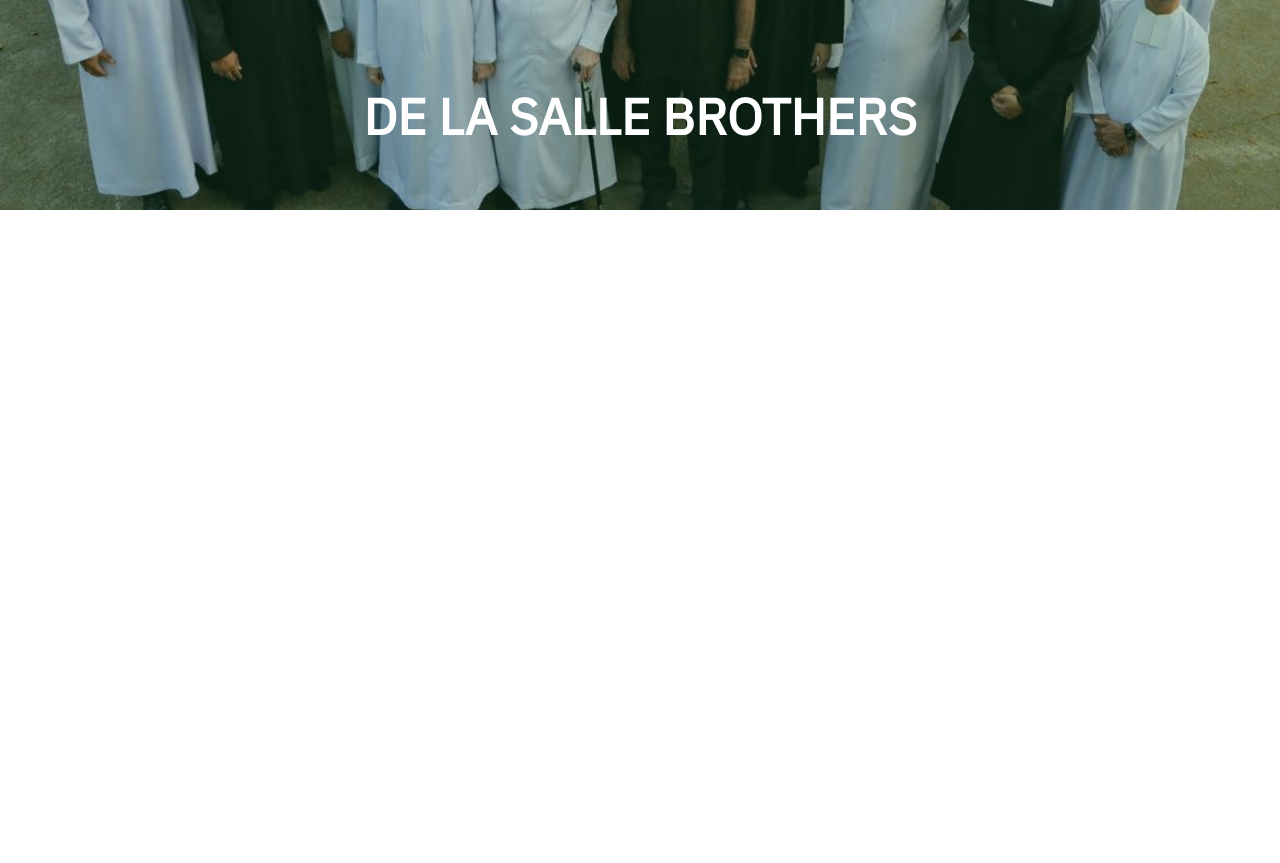
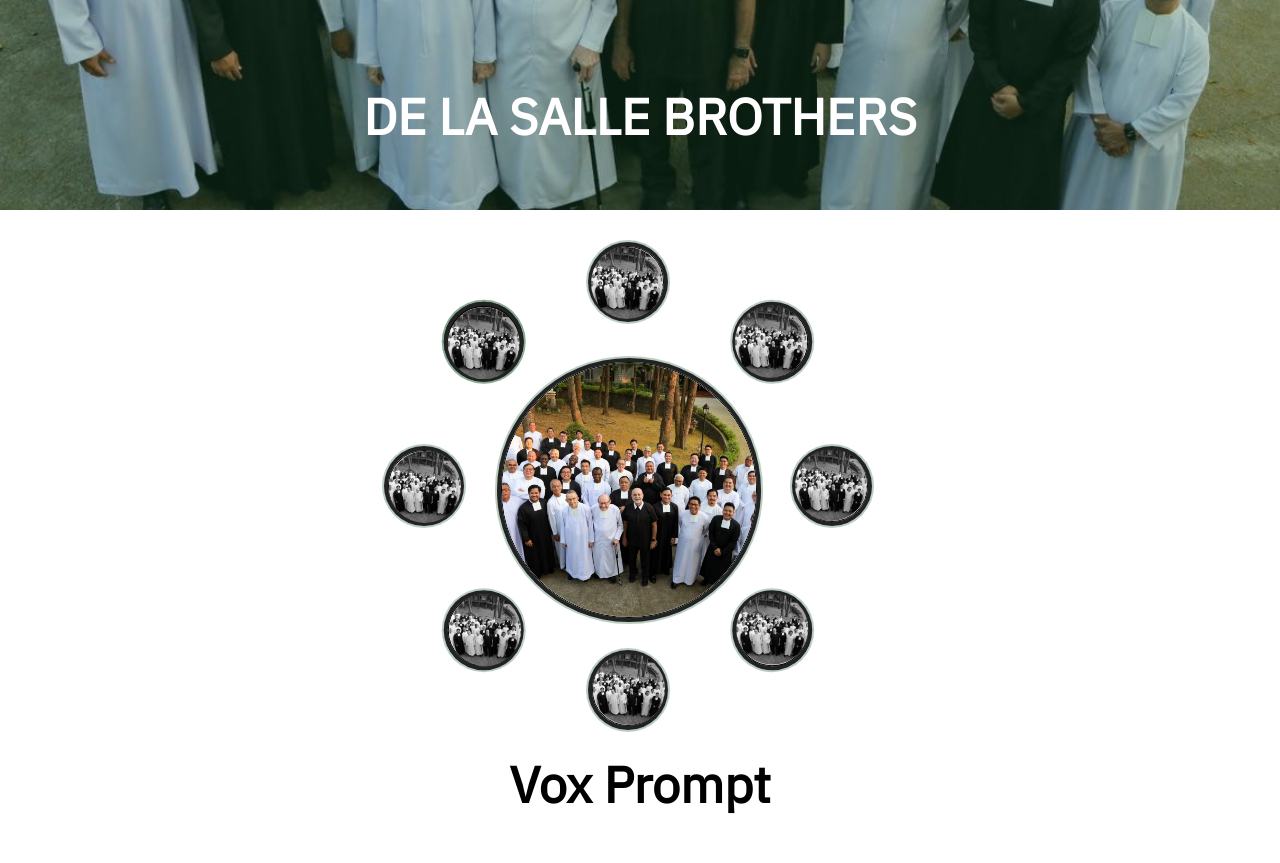
Before and after one commit to ganmatthew/tls-brothers, a PHP site: page / in a window 1280 px wide. Shown: the part 518-1381 px from the top of the page. Before the commit the page ends 728 px from the top, so only its background shows below. Run offline with PHP 8.4, Linux system fonts and the light colour scheme.

Commit message:
Vox Carousel (no functionality)

```diff
--- a/css/css.css
+++ b/css/css.css
@@ -1,5 +1,5 @@
 /**
- * This stylesheet contains CSS that are used across any page
+ * This stylesheet contains CSS specific to the homepage
 */
 
 body {
@@ -129,3 +129,162 @@ nav h5.offcanvas-title {
         align-items: center;
     }
 }
+
+/**
+ * HEADER
+*/
+header {
+    overflow: hidden;
+}
+
+header div.header-bg {
+    background-position: center;
+    display: block;
+    background-size: 100%;
+    transition: background-size 0.25s ease-out;
+    padding-top: 3.75rem;
+    color: white;
+}
+
+header div.header-bg a {
+    color: inherit;
+}
+
+@media only screen and (max-width: 1185px) {
+    header div.header-bg {
+        background-size: cover;
+    }
+}
+
+header h4.title {
+    font-size: 3.15em;
+}
+
+header div.background {
+    background-color: rgba(29, 90, 50, 0.3);
+    margin: 0%;
+    max-width: 100% !important;
+}
+
+header div.pady {
+    padding-top: 34rem!important;
+    padding-bottom: 3rem!important;
+}
+
+/**
+ * VOX CAROUSEL
+*/
+body .vox_carousel{
+    justify-content: center;
+    align-items: center;
+}
+
+.vox_pady {
+    padding-top: 18.5!important;
+    padding-bottom: 18.5rem!important;
+}
+
+.vox_carousel {
+    padding-left: calc(var(--bs-gutter-x) * .55);
+    padding-right: calc(var(--bs-gutter-x) * .55);
+    position: relative;
+    width: 100%;
+    height: 39rem;
+}
+
+.vox_carousel .vox_icon {
+    position: relative;
+    left: -13.5rem;
+    top: 15rem;
+    width: 4.5rem;
+    height: 4.5rem;
+    display: flex;
+    justify-content: center;
+    align-items: center;
+    cursor: pointer;
+}
+
+.vox_carousel .vox_icon .vox_img {
+    position: absolute;
+    width: 4.5rem;
+    height: 4.5rem;
+    border-radius: 50%;
+    transition: 0.5s;
+    border: 1px solid #000;
+    box-shadow: 0 0 0 4px #222, 0 0 0 6px rgba(29, 90, 50, 0.3);
+    transform: rotate(calc(360deg / 8 * var(--i)));
+    transform-origin: 15rem;
+}
+
+.vox_carousel .vox_icon .vox_img.vox_active {
+
+}
+
+.vox_carousel .vox_icon .vox_img img {
+    position: absolute;
+    top: 0;
+    left: 0;
+    width: 4.5rem;
+    height: 4.5rem;
+    border-radius: 50%;
+    object-fit: cover;
+    transform: rotate(calc(-360deg / 8 * var(--i)));
+    transition: 0.5s;
+    filter: grayscale(1);
+}
+
+.vox_carousel .vox_icon .vox_img.vox_active img {
+    filter: grayscale(0);
+}
+
+.vox_content {
+    position: relative;
+    inset: 0;
+    display: flex;
+    justify-content: center;
+    align-items: center;
+    left: -0.7rem;
+    top: 13rem;
+}
+
+.vox_contentBx {
+    position: absolute;
+    transform: scale(0);
+    transition: 0.5s;
+    opacity: 0;
+}
+
+.vox_contentBx.vox_active {
+    transform: scale(1);
+    opacity: 1;
+    transition-delay: 0.5s;
+}
+
+.vox_contentBx .vox_img{
+    position: relative;
+    width: 16rem;
+    height: 16rem;
+    border-radius: 50%;
+    border: 1px solid #000;
+    box-shadow: 0 0 0 4px #222, 0 0 0 6px rgba(29, 90, 50, 0.3);
+    overflow: hidden;
+}
+
+.vox_contentBx .vox_img img{
+    position: absolute;
+    top: 0;
+    left: 0;
+    width: 100%;
+    height: 100%;
+    object-fit: cover;
+}
+
+.vox_textBx {
+    padding-top: 29.5rem!important;
+    padding-bottom: 2rem!important;
+}
+
+h4.vox_title {
+    font-size: 3.15em;
+    color: #000;
+}
--- a/css/homepage.css
+++ /dev/null
@@ -1,46 +0,0 @@
-/**
- * This stylesheet contains CSS specific to the homepage
-*/
-
-@import "css.css";
-
-/**
- * HEADER
-*/
-header {
-    overflow: hidden;
-}
-
-header div.header-bg {
-    background-position: center;
-    display: block;
-    background-size: 100%;
-    transition: background-size 0.25s ease-out;
-    padding-top: 3.75rem;
-    color: white;
-}
-
-header div.header-bg a {
-    color: inherit;
-}
-
-@media only screen and (max-width: 1185px) {
-    header div.header-bg {
-        background-size: cover;
-    }
-}
-
-header h4.title {
-    font-size: 3.15em;
-}
-
-header div.background {
-    background-color: rgba(29, 90, 50, 0.3);
-    margin: 0%;
-    max-width: 100% !important;
-}
-
-header div.pady {
-    padding-top: 34rem!important;
-    padding-bottom: 3rem!important;
-}
--- a/index.php
+++ b/index.php
@@ -4,7 +4,7 @@
 
 <head>
     <?php require_once 'php/components/head.php' ?>
-    <link rel="stylesheet" href="css/homepage.css">
+    <link rel="stylesheet" href="css/css.css">
 
     <!-- Title -->
     <title>The LaSallian: De La Salle Brothers</title>
@@ -17,6 +17,7 @@
         require_once 'php/components/navbar.php'
     ?>
 
+    <!-- Header -->
     <header>
         <div class="header-bg" style="background-image: url(assets/DeLaSalleBrothers.jpg)"> <!-- Placeholder Header Background Image -->
         <div class="container pady background">
@@ -26,6 +27,11 @@
         </div></a></div>
     </header>
 
+    <!-- Vox Carousel -->
+    <?php
+        require_once 'php/components/vox.php'
+    ?>
+
 </body>
 
 </html>
--- /dev/null
+++ b/php/components/vox.php
@@ -0,0 +1,105 @@
+<div class="vox_carousel vox_pady">
+
+    <div class="vox_icon px-auto mx-auto">
+        <div class="vox_img vox_active" style="--i:1;" data-id="content1">
+            <img src="assets/DeLaSalleBrothers.jpg" alt="Brother #">
+        </div>
+        <div class="vox_img" style="--i:2;" data-id="content2">
+            <img src="assets/DeLaSalleBrothers.jpg" alt="Brother #">
+        </div>
+        <div class="vox_img" style="--i:3;" data-id="content3">
+            <img src="assets/DeLaSalleBrothers.jpg" alt="Brother #">
+        </div>
+        <div class="vox_img" style="--i:4;" data-id="content4">
+            <img src="assets/DeLaSalleBrothers.jpg" alt="Brother #">
+        </div>
+        <div class="vox_img" style="--i:5;" data-id="content5">
+            <img src="assets/DeLaSalleBrothers.jpg" alt="Brother #">
+        </div>
+        <div class="vox_img" style="--i:6;" data-id="content6">
+            <img src="assets/DeLaSalleBrothers.jpg" alt="Brother #">
+        </div>
+        <div class="vox_img" style="--i:7;" data-id="content7">
+            <img src="assets/DeLaSalleBrothers.jpg" alt="Brother #">
+        </div>
+        <div class="vox_img" style="--i:8;" data-id="content8">
+            <img src="assets/DeLaSalleBrothers.jpg" alt="Brother #">
+        </div>
+        <div class="vox_img" style="--i:9;" data-id="content9">
+            <img src="assets/DeLaSalleBrothers.jpg" alt="Brother #">
+        </div>
+    </div>
+
+    <div class="vox_content px-auto mx-auto">
+        <div class="vox_contentBx vox_active" id="content1">
+            <div class="vox_img">
+                <img src="assets/DeLaSalleBrothers.jpg" alt="Brother #">
+            </div>
+        </div>
+        <div class="vox_contentBx" id="content2">
+            <<div class="vox_img">
+                <img src="assets/DeLaSalleBrothers.jpg" alt="Brother #">
+            </div>
+        </div>
+        <div class="vox_contentBx" id="content3">
+            <div class="vox_img">
+                <img src="assets/DeLaSalleBrothers.jpg" alt="Brother #">
+            </div>
+        </div>
+        <div class="vox_contentBx" id="content4">
+            <div class="vox_img">
+                <img src="assets/DeLaSalleBrothers.jpg" alt="Brother #">
+            </div>
+        </div>
+        <div class="vox_contentBx" id="content5">
+            <div class="vox_img">
+                <img src="assets/DeLaSalleBrothers.jpg" alt="Brother #">
+            </div>
+        </div>
+        <div class="vox_contentBx" id="content6">
+            <div class="vox_img">
+                <img src="assets/DeLaSalleBrothers.jpg" alt="Brother #">
+            </div>
+        </div>
+        <div class="vox_contentBx" id="content7">
+            <div class="vox_img">
+                <img src="assets/DeLaSalleBrothers.jpg" alt="Brother #">
+            </div>
+        </div>
+        <div class="vox_contentBx" id="content8">
+            <div class="vox_img">
+                <img src="assets/DeLaSalleBrothers.jpg" alt="Brother #">
+            </div>
+        </div>
+        <div class="vox_contentBx" id="content9">
+            <div class="vox_img">
+                <img src="assets/DeLaSalleBrothers.jpg" alt="Brother #">
+            </div>
+        </div>
+    </div>
+    <div class="container vox_textBx">
+        <div class="pb-6 px-auto mx-auto justify-content-center align-items-center text-center">
+            <h4 class="vox_title mb-3"> <strong>Vox Prompt</strong></h4>
+        </div>
+    </div>
+</div>
+
+<script>
+    let vox_img = document.querySelectorAll('.vox_img');
+    let vox_content = document.querySelectorAll('.vox_contentBx');
+
+    for (let i = 0; i < vox_img.length; i++) {
+        vox_img[i].addEventListener('click', function () {
+            for (let j = 0; j < vox_content.length; j++) {
+                vox_content[j].className = 'vox_contentBx';
+            }
+            document.getElementById(this.dataset.id).className = 'vox_contentBx vox-active';
+
+            for (let j = 0; j < vox_img.length; j++) {
+                vox_img[j].className = 'vox_img';
+            }
+            this.className = 'vox_img vox_active';
+        });
+
+    }
+</script>
```
